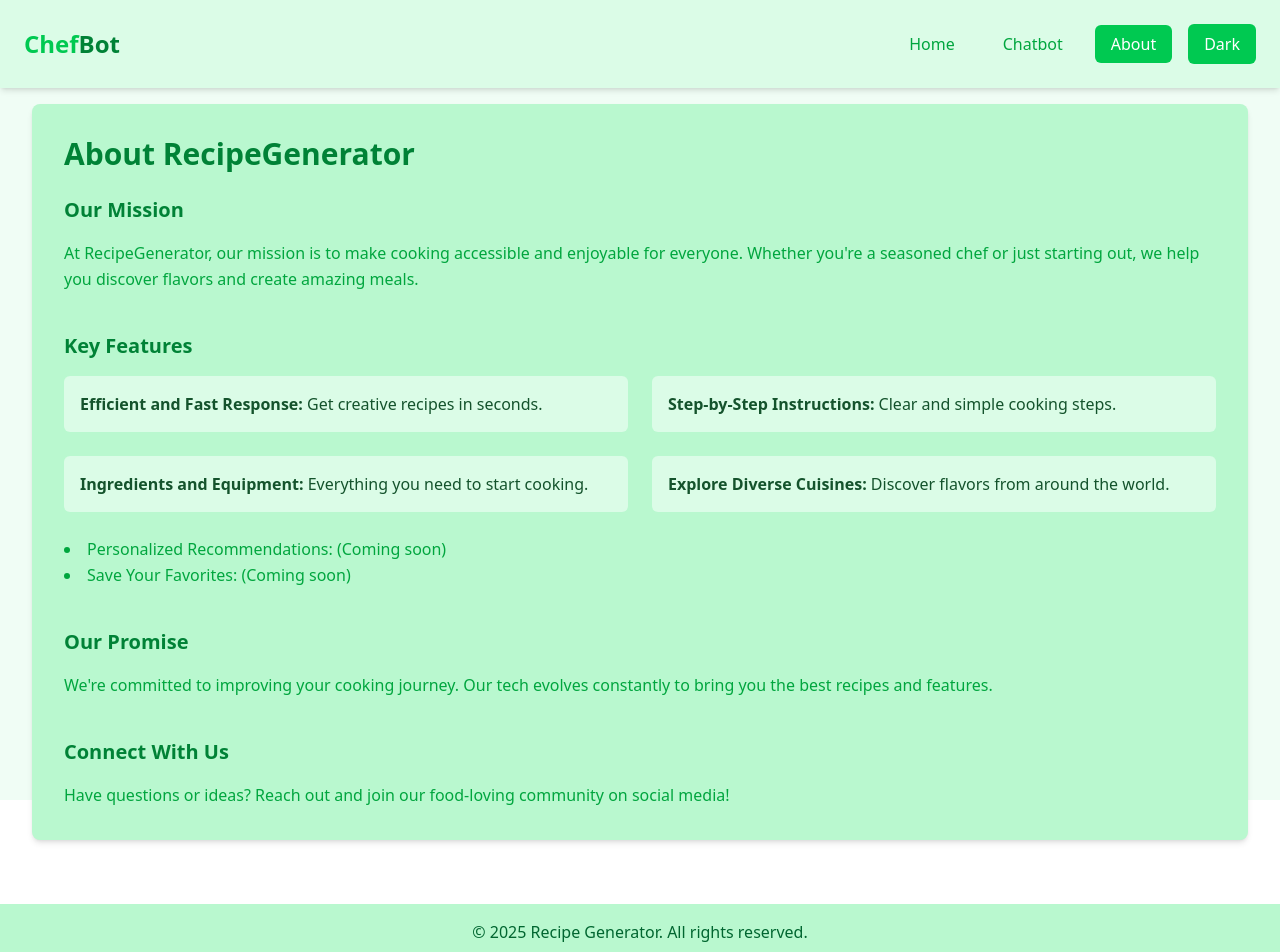
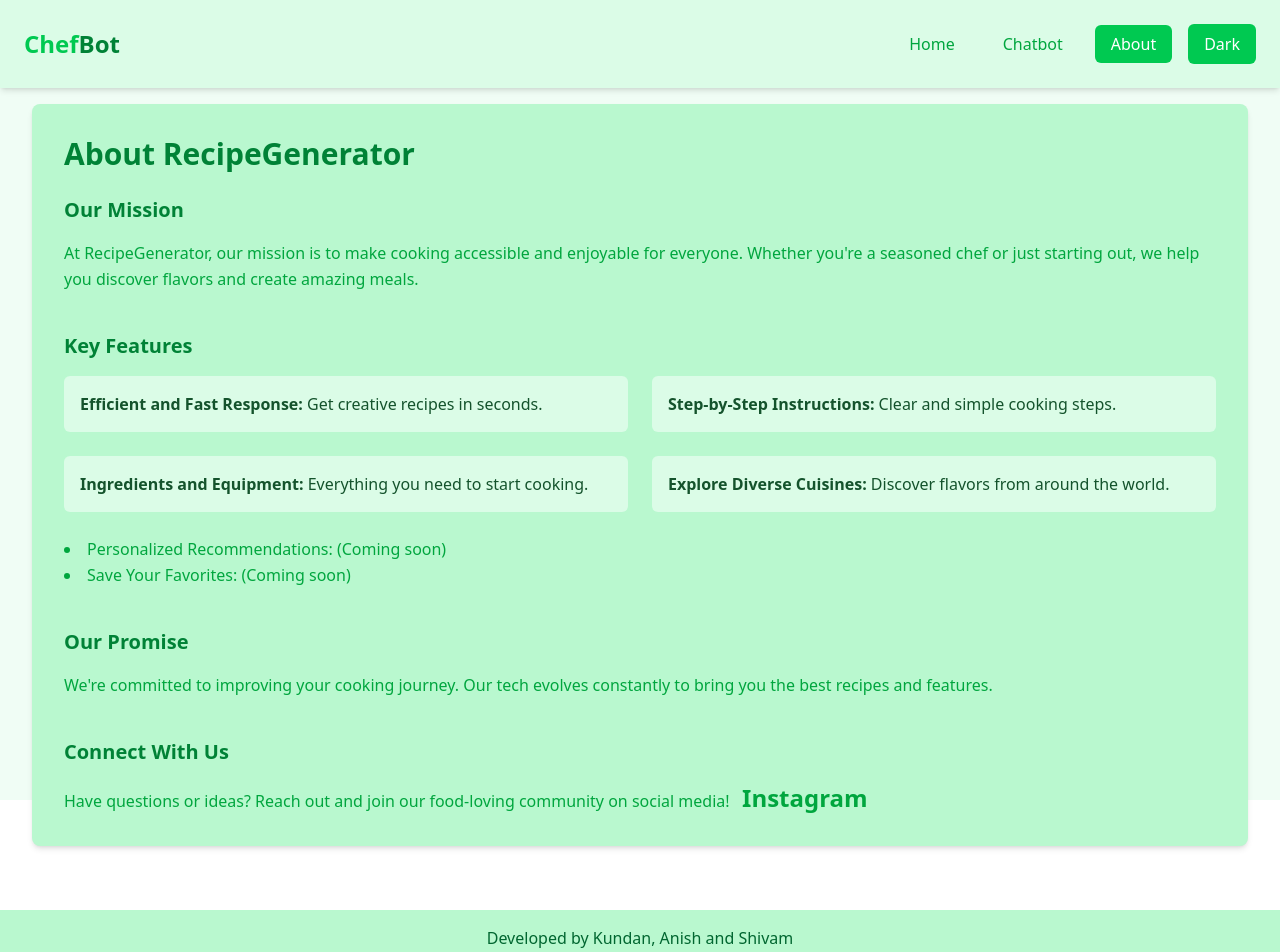
Before and after one commit to kundansingh333/recipegenerator, a React (Vite) app in the folder frontend/: page /about in a window 1280 px wide. Shown: the top 952 px of the page. Built offline with nearby package versions, Linux system fonts and the light colour scheme; no server answers.

Commit message:
changes made

```diff
--- a/frontend/src/RecipeCarousel.jsx
+++ b/frontend/src/RecipeCarousel.jsx
@@ -47,7 +47,7 @@ function RecipeCarousel({ onRecipeClick }) {
   const handleCookThis = () => {
     if (currentRecipe?.name) {
       localStorage.setItem('selectedRecipeName', currentRecipe.name);
-      navigate('/chatbot'); // make sure this matches your chatbot route
+      navigate('/chatbot');
     }
   };
 
--- a/frontend/src/RecipeImage.jsx
+++ b/frontend/src/RecipeImage.jsx
@@ -2,7 +2,7 @@ import React from 'react';
 
 function RecipeImage({ recipeImage }) {
   if (!recipeImage) {
-    return null; // Don't render if no image
+    return null;
   }
 
   return (
--- a/frontend/src/components/About.jsx
+++ b/frontend/src/components/About.jsx
@@ -62,14 +62,15 @@ function About({ darkMode }) {
           <section>
             <h3 className={`text-xl mb-4 font-semibold ${darkMode?' text-green-300':'text-green-700'} `}>Connect With Us</h3>
             <p className={`leading-relaxed ${darkMode?'text-green-200':'text-green-600'}`} >
-              Have questions or ideas? Reach out and join our food-loving community on social media!
+              Have questions or ideas? Reach out and join our food-loving community on social media! &nbsp;&nbsp;
+              <a className='font-bold text-2xl hover:text-3xl' href="https://www.instagram.com/kundan_____________singh/">Instagram</a>
             </p>
           </section>
         </div>
       </main>
 
       <footer className={`py-4 text-center ${darkMode ? 'bg-green-900 text-white' : 'bg-green-200 text-green-800'}`}>
-        <p>&copy; {new Date().getFullYear()} Recipe Generator. All rights reserved.</p>
+      <p> Developed by Kundan, Anish and Shivam</p>
       </footer>
     </div>
   );
--- a/frontend/src/components/Home.jsx
+++ b/frontend/src/components/Home.jsx
@@ -77,7 +77,8 @@ function Home({ darkMode }) {
               : 'bg-green-100 bg-opacity-70 text-green-900'
           }`}
         >
-          <p>&copy; {new Date().getFullYear()} Recipe Generator. All rights reserved.</p>
+
+          <p>&copy; {new Date().getFullYear()} ChefBot. All rights reserved.</p>
         </footer>
       </div>
     </div>
--- a/frontend/src/data/abusiveWords.json
+++ b/frontend/src/data/abusiveWords.json
@@ -1,3 +1,3 @@
 {
-  "words":["chutiya","harami"]
+  "words":[]
 }
--- a/frontend/src/data/humanNames.json
+++ b/frontend/src/data/humanNames.json
@@ -27,7 +27,9 @@
         "Hiya", "Ahoy", "Hola", "Bonjour", "Ciao", "Namaste", "Shalom", "Salaam",
         "Peace", "Blessings", "Cheers", "What's new", "How are things", "All good?",
         "You good?", "Alright?", "How’s everything", "Nice seeing you", "Good to see you",
-        "Hey buddy", "Hey friend", "Hey pal", "Hey mate", "Hey dude", "Hey bro", "Hey sis"
+        "Hey buddy", "Hey friend", "Hey pal", "Hey mate", "Hey dude", "Hey bro", "Hey sis",
+        "kundan","kumar","anish","shivam","saurabh","satyam","prashant","pradeep","rohan","anurag","salil","batra","sachin","saurabh","sanjeev","sandeep","sanjay","sanjeev","sanjeevan","sanjeevani","sanjeevanand","khushi","anjali","anumol","anuradha","anupama","anupam","anup"
+
 
     ]
 }
```
Also changed, not shown: 1 other file (tests, documents, lock files or other folders).
